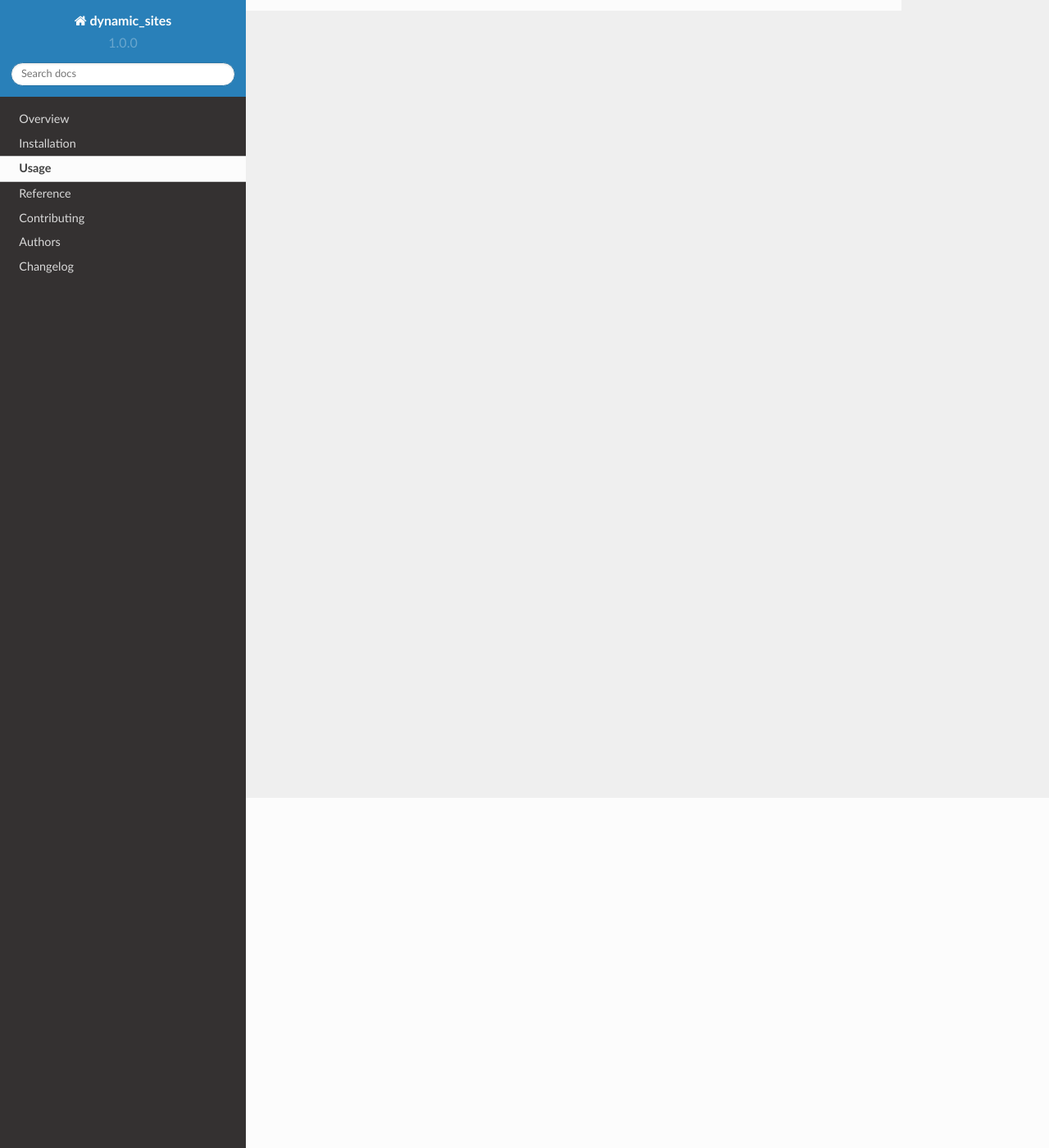
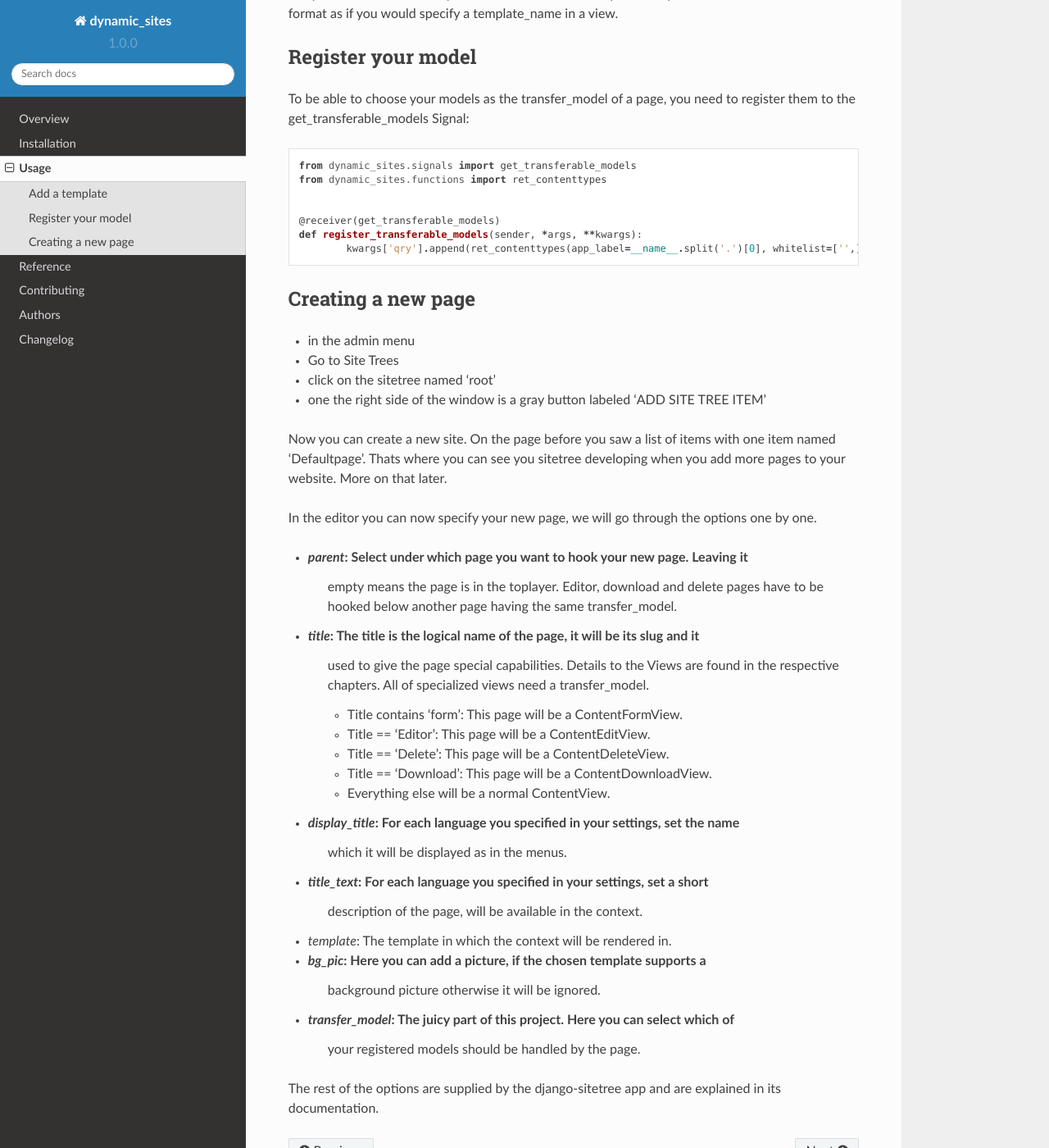
Before and after one commit to oruehenbeck/django_dynamic_sites, a Sphinx documentation site: the page built from docs/usage.rst, in a window 1280 px wide and 1400 px high, scrolled down 427 px. Shown: the whole window at 82% size. Built offline with Sphinx 7.4.7 and the Read the Docs theme 2.0.0, drawn with Linux system fonts in a browser that asks for light colours; some of the changed text lies outside the part shown.

Commit message:
Added a big chunk of documentation

```diff
--- a/CONTRIBUTING.rst
+++ b/CONTRIBUTING.rst
@@ -37,7 +37,7 @@ Development
 
 To set up `django_dynamic_sites` for local development:
 
-1. Fork `django_dynamic_sites <https://https://github.com/oruehenbeck/django_dynamic_sites/>`_
+1. Fork `django_dynamic_sites <https://github.com/oruehenbeck/django_dynamic_sites/>`_
    (look for the "Fork" button).
 2. Clone your fork locally::
 
--- a/docs/conf.py
+++ b/docs/conf.py
@@ -25,8 +25,8 @@ version = release = '1.0.0'
 pygments_style = 'trac'
 templates_path = ['.']
 extlinks = {
-    'issue': ('https://https://github.com/oruehenbeck/django_dynamic_sites/oruehenbeck/django_dynamic_sites/issues/%s', '#'),
-    'pr': ('https://https://github.com/oruehenbeck/django_dynamic_sites/oruehenbeck/django_dynamic_sites/pull/%s', 'PR #'),
+    'issue': ('https://github.com/oruehenbeck/django_dynamic_sites/issues/%s', '#'),
+    'pr': ('https://github.com/oruehenbeck/django_dynamic_sites/pull/%s', 'PR #'),
 }
 # on_rtd is whether we are on readthedocs.org
 on_rtd = os.environ.get('READTHEDOCS', None) == 'True'
--- a/docs/installation.rst
+++ b/docs/installation.rst
@@ -5,3 +5,52 @@ Installation
 At the command line::
 
     pip install django_dynamic_sites
+
+
+Setup & Initialisation on a project **without** previous django-sitetree
+========================================================================
+
+Changes in the settings.py:
+
+    1. installed apps::
+
+        'modeltranslations', #<- before contrib.admin
+        ....
+        'sitetree',
+        'dynamic_sites',
+
+    2. specify LANGUAGES, first specified language is the default for modeltranslation, example::
+
+        LANGUAGES = [
+            ('de', _('German')),
+            ('en', _('English')),
+        ]
+
+    3. specify SITETREE_MODEL_TREE_ITEM::
+
+        SITETREE_MODEL_TREE_ITEM = dynamic_sites.Site
+
+Changes in your main urls.py:
+
+    1. include the dynamic_sites urls as the last thing::
+
+        path('', include('dynamic_sites.urls')),
+
+On an new project you can intialise the basic site structures using::
+
+    python manage.py init_dynamic_sites
+
+It creates a sitetree named root and sets up a default page allowing you to
+experiment with the app and see how its working.
+
+
+\[WIP\] Setup & Integration on a project **with** django-sitetree
+=================================================================
+
+Tutorial will be added when this case has been tested enough to have generic way
+of integration.
+For now here a couple of things you have to think about:
+    - the site objects are added on a fixed sitetree named root and alias root
+
+
+If you have questions, contact me and i will see if i can help you with the integration.
--- a/docs/usage.rst
+++ b/docs/usage.rst
@@ -2,6 +2,82 @@
 Usage
 =====
 
-To use dynamic_sites in a project::
+The assumed state for this page will be a newly setup project following the
+installation tutorial, started the server at least once and that you have taken
+a look into the website and the admin menu.
+If your integrating dynamic_sites into a existing project i recommend reading
+through this chapter anyways, as it will showcase multiple use cases and
+functionalities in a clean way.
 
-	import dynamic_sites
+
+Add a template
+==============
+
+- in the admin menu
+- go to Dynamic_Sites/Templates
+
+Templates need a name for your own convenients and a path. The path has to have
+the same format as if you would specify a template_name in a view.
+
+
+Register your model
+===================
+
+To be able to choose your models as the transfer_model of a page, you need to
+register them to the get_transferable_models Signal::
+
+	from dynamic_sites.signals import get_transferable_models
+	from dynamic_sites.functions import ret_contenttypes
+
+
+	@receiver(get_transferable_models)
+	def register_transferable_models(sender, *args, **kwargs):
+		kwargs['qry'].append(ret_contenttypes(app_label=__name__.split('.')[0], whitelist=['',])) # can specify whitelist or blacklist of modelnames
+
+
+Creating a new page
+===================
+
+- in the admin menu
+- Go to Site Trees
+- click on the sitetree named 'root'
+- one the right side of the window is a gray button labeled 'ADD SITE TREE ITEM'
+
+Now you can create a new site. On the page before you saw a list of items with one
+item named 'Defaultpage'. Thats where you can see you sitetree developing when
+you add more pages to your website. More on that later.
+
+In the editor you can now specify your new page, we will go through the options
+one by one.
+
+- *parent*: Select under which page you want to hook your new page. Leaving it
+	empty means the page is in the toplayer. Editor, download and delete pages have
+	to be hooked below another page having the same transfer_model.
+
+- *title*: The title is the logical name of the page, it will be its slug and it
+	used to give the page special capabilities. Details to the Views are found in
+	the respective chapters. All of specialized views need a transfer_model.
+
+	- Title contains 'form': This page will be a ContentFormView.
+	- Title == 'Editor': This page will be a ContentEditView.
+	- Title == 'Delete': This page will be a ContentDeleteView.
+	- Title == 'Download': This page will be a ContentDownloadView.
+	- Everything else will be a normal ContentView.
+
+
+- *display_title*: For each language you specified in your settings, set the name
+	which it will be displayed as in the menus.
+
+- *title_text*: For each language you specified in your settings, set a short
+	description of the page, will be available in the context.
+
+- *template*: The template in which the context will be rendered in.
+
+- *bg_pic*: Here you can add a picture, if the chosen template supports a
+	background picture otherwise it will be ignored.
+
+- *transfer_model*: The juicy part of this project. Here you can select which of
+	your registered models should be handled by the page.
+
+The rest of the options are supplied by the django-sitetree app and are explained
+in its documentation.
```
Also changed, not shown: README.rst (+47 -36 lines), setup.py (+8 -5 lines), 2 other files.
